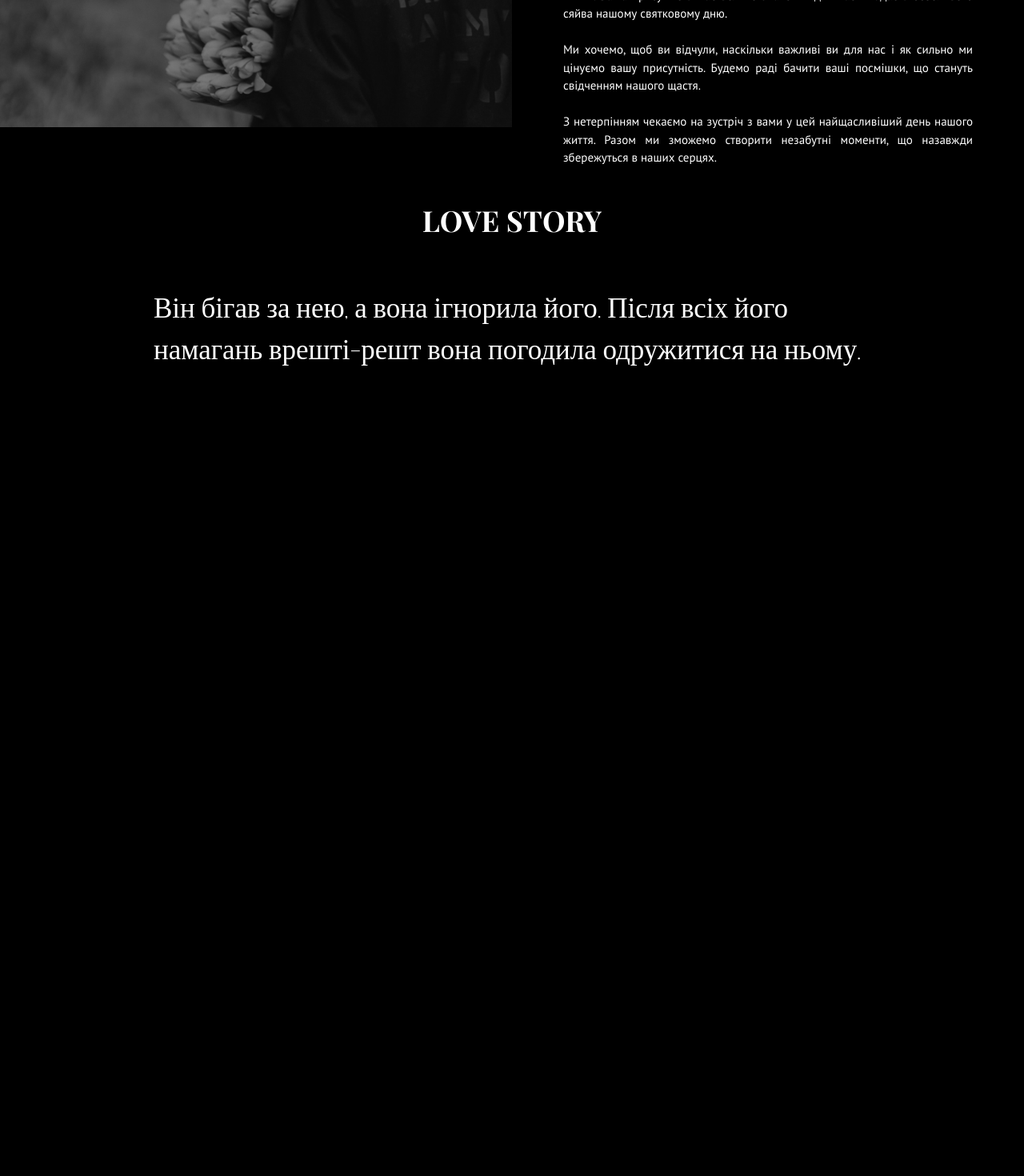
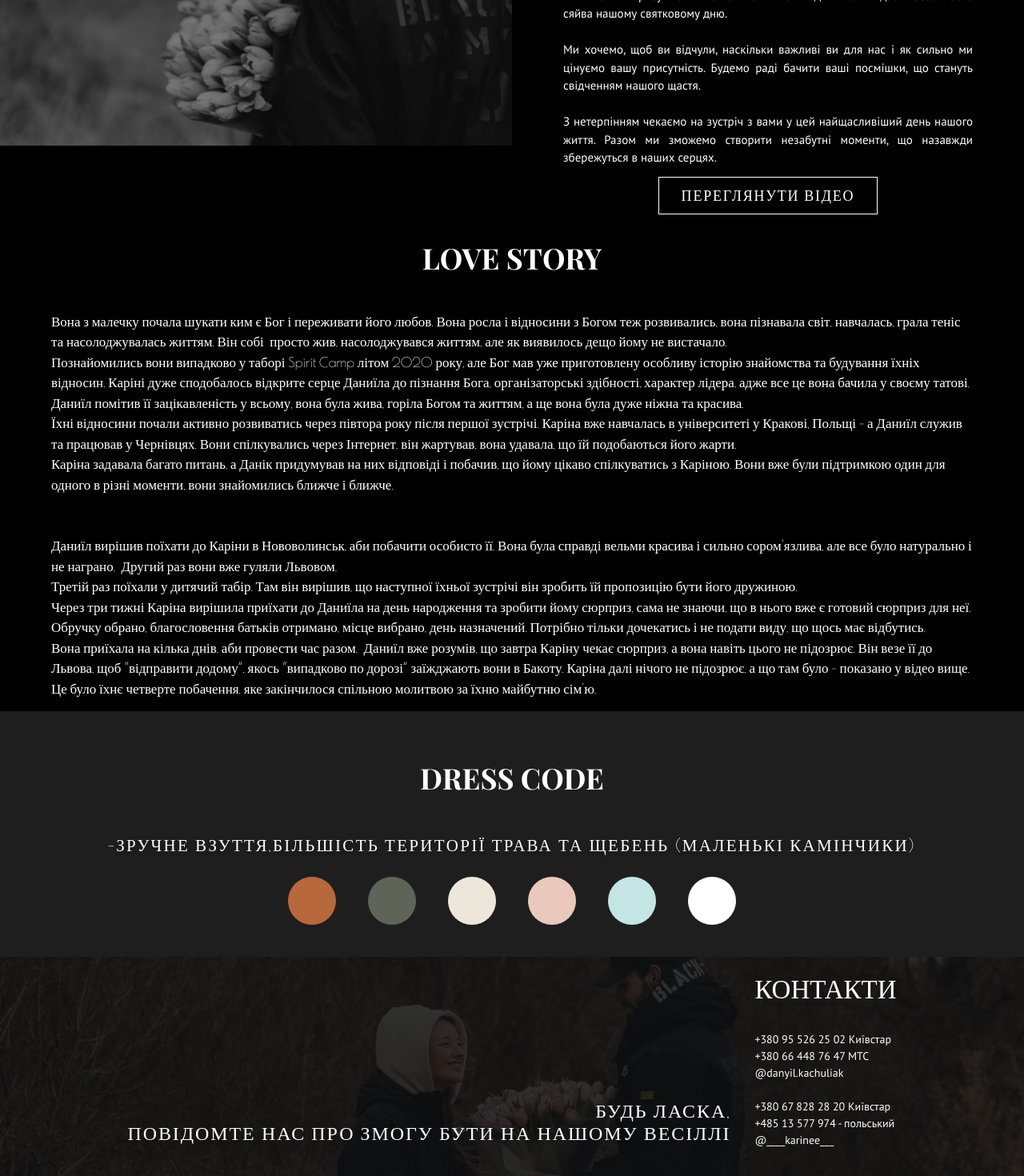
Before and after one commit to veniapopidoha/KachuliakWedding, a React (Create React App) app: page / in a window 1280 px wide. Shown: the part 1665-3135 px from the top of the page at 80% size. Before the commit the page ends 2157 px from the top, so only its background shows below. Built offline with nearby package versions, Linux system fonts and the light colour scheme; a web font is replaced by a local one.

Commit message:
finish comp version

```diff
--- a/src/Main/index.js
+++ b/src/Main/index.js
@@ -1,7 +1,17 @@
 import {
   Back,
+  Button,
+  Circle,
+  CircleDiv,
+  Contacts,
+  ContactText,
   Div,
+  DressCode,
+  Footer,
   InvitationBlock,
+  Please,
+  StyledFrame,
+  SubTitle,
   Text,
   Text2,
   Text3,
@@ -11,8 +21,10 @@ import {
 import back from '../img/back.png';
 import karina from '../img/karina.png';
 import danik from '../img/danik.png';
+import { useState } from 'react';
 
 export const Main = () => {
+  const [video, setVideo] = useState(false);
   return (
     <div>
       <Back src={back} />
@@ -62,17 +74,123 @@ export const Main = () => {
             день нашого життя. Разом ми зможемо створити незабутні моменти, що
             назавжди збережуться в наших серцях.
           </Text4>
+          <Button
+            onClick={() => {
+              setVideo(!video);
+            }}
+          >
+            переглянути відео
+          </Button>
+          {video && (
+            <StyledFrame
+              $video={video}
+              width='560'
+              height='315'
+              src='https://www.youtube.com/embed/9aMmbCsYNY0'
+              title='YouTube video player'
+              frameborder='0'
+              allow='accelerometer; autoplay; clipboard-write; encrypted-media; gyroscope; picture-in-picture; web-share'
+              allowfullscreen
+            ></StyledFrame>
+          )}
         </Div>
       </InvitationBlock>
       <InvitationBlock>
         <Div>
           <Text3>Love Story</Text3>
           <Text5>
-            Він бігав за нею, а вона ігнорила його. Після всіх його намагань
-            врешті-решт вона погодила одружитися на ньому.
+            Вона з малечку почала шукати ким є Бог і переживати його любов. Вона
+            росла і відносини з Богом теж розвивались, вона пізнавала світ,
+            навчалась, грала теніс та насолоджувалась життям. Він собі  просто
+            жив, насолоджувався життям, але як виявилось дещо йому не вистачало.
+            <br />
+            Познайомились вони випадково у таборі Spirit Camp літом 2020 року,
+            але Бог мав уже приготовлену особливу історію знайомства та
+            будування їхніх відносин. Каріні дуже сподобалось відкрите серце
+            Даниїла до пізнання Бога, організаторські здібності, характер
+            лідера, адже все це вона бачила у своєму татові. Даниїл помітив її
+            зацікавленість у всьому, вона була жива, горіла Богом та життям, а
+            ще вона була дуже ніжна та красива.
+            <br />
+            Їхні відносини почали активно розвиватись через півтора року після
+            першої зустрічі. Каріна вже навчалась в університеті у Кракові,
+            Польщі - а Даниїл служив та працював у Чернівцях. Вони спілкувались
+            через Інтернет, він жартував, вона удавала, що їй подобаються його
+            жарти.
+            <br />
+            Каріна задавала багато питань, а Данік придумував на них відповіді і
+            побачив, що йому цікаво спілкуватись з Каріною. Вони вже були
+            підтримкою один для одного в різні моменти, вони знайомились ближче
+            і ближче.
+            <br />
+            <br />
+            <br />
+            Даниїл вирішив поїхати до Каріни в Нововолинськ, аби побачити
+            особисто її. Вона була справді вельми красива і сильно сором'язлива,
+            але все було натурально і не награно.  Другий раз вони вже гуляли
+            Львовом.
+            <br />
+            Третій раз поїхали у дитячий табір. Там він вирішив, що наступної
+            їхньої зустрічі він зробить їй пропозицію бути його дружиною.
+            <br />
+            Через три тижні Каріна вирішила приїхати до Даниїла на день
+            народження та зробити йому сюрприз, сама не знаючи, що в нього вже є
+            готовий сюрприз для неї. Обручку обрано, благословення батьків
+            отримано, місце вибрано, день назначений. Потрібно тільки дочекатись
+            і не подати виду, що щось має відбутись.
+            <br />
+            Вона приїхала на кілька днів, аби провести час разом.  Даниїл вже
+            розумів, що завтра Каріну чекає сюрприз, а вона навіть цього не
+            підозрює. Він везе її до Львова, щоб “відправити додому”, якось
+            “випадково по дорозі” заїжджають вони в Бакоту. Каріна далі нічого
+            не підозрює, а що там було - показано у відео вище.
+            <br />
+            Це було їхнє четверте побачення, яке закінчилося спільною молитвою
+            за їхню майбутню сім'ю.
+            <br />
           </Text5>
         </Div>
       </InvitationBlock>
+      <DressCode>
+        <Text3>Dress Code</Text3>
+        <SubTitle>
+          -зручне взуття,більшість території трава та щебень (маленькі
+          камінчики)
+        </SubTitle>
+        <CircleDiv>
+          <Circle $color='#B7683D' />
+          <Circle $color='#5E6458' />
+          <Circle $color='#EDE7DB' />
+          <Circle $color='#EAC8BC' />
+          <Circle $color='#C3E5E3' />
+          <Circle $color='#FFFFFF' />
+        </CircleDiv>
+      </DressCode>
+      <Footer>
+        <div>
+          <Please>
+            будь ласка,
+            <br /> повідомте нас про змогу бути на нашому весіллі
+          </Please>
+        </div>
+        <div>
+          <Contacts>Контакти</Contacts>
+          <ContactText>
+            +380 95 526 25 02 Київстар
+            <br />
+            +380 66 448 76 47 МТС
+            <br />
+            @danyil.kachuliak <br />
+            <br />
+            +380 67 828 28 20 Київстар
+            <br />
+            +485 13 577 974 - польський
+            <br />
+            @____karinee___
+            <br />
+          </ContactText>
+        </div>
+      </Footer>
     </div>
   );
 };
--- a/src/Main/style.js
+++ b/src/Main/style.js
@@ -1,4 +1,5 @@
 import styled from 'styled-components';
+import back from '../img/footer.png';
 
 export const Back = styled.img`
   height: 100vh;
@@ -66,6 +67,28 @@ export const Text4 = styled.h2`
   color: #ffffff;
 `;
 
+export const StyledFrame = styled.iframe`
+  /* transition: 0.8s;
+  ${({ $video }) => ($video ? 'display: block' : 'display: none')}; */
+  margin-top: 20px;
+`;
+
+export const Button = styled.button`
+  font-family: 'Poiret One', cursive;
+  font-style: normal;
+  font-weight: 400;
+  font-size: 18px;
+  line-height: 21px;
+  text-align: center;
+  letter-spacing: 0.1em;
+  text-transform: uppercase;
+  color: #ffffff;
+  border: 1px solid #fff;
+  background-color: #000;
+  padding: 12px 28px;
+  cursor: pointer;
+`;
+
 export const Div = styled.div`
   display: flex;
   align-items: center;
@@ -74,12 +97,101 @@ export const Div = styled.div`
 `;
 
 export const Text5 = styled.h2`
+  font-family: 'Poiret One', cursive;
+  font-style: normal;
+  font-weight: 400;
+  font-size: 17px;
+  line-height: 150%;
+  width: 90vw;
+
+  color: #ffffff;
+`;
+
+export const DressCode = styled.div`
+  background: rgba(152, 152, 152, 0.2);
+  display: flex;
+  align-items: center;
+  justify-content: center;
+  flex-direction: column;
+  padding: 30px;
+`;
+
+export const SubTitle = styled.h2`
+  font-family: 'Poiret One', cursive;
+  font-style: normal;
+  font-weight: 400;
+  font-size: 21px;
+  line-height: 25px;
+  /* identical to box height */
+  text-align: center;
+  letter-spacing: 0.11em;
+  text-transform: uppercase;
+
+  color: #ffffff;
+
+  text-shadow: 0px 4px 4px rgba(0, 0, 0, 0.25);
+`;
+
+export const Circle = styled.div`
+  width: 60px;
+  height: 60px;
+  border-radius: 50%;
+  margin: 10px 20px;
+
+  ${({ $color }) => `background: ${$color}`};
+`;
+
+export const CircleDiv = styled.div`
+  display: flex;
+  align-items: center;
+  justify-content: center;
+  flex-direction: row;
+`;
+
+export const Footer = styled.footer`
+  background-image: url(${back});
+  background-size: cover;
+  display: flex;
+  align-items: flex-end;
+  justify-content: center;
+  padding: 20px;
+`;
+
+export const Contacts = styled.h3`
+  font-family: 'Poiret One', cursive;
+  font-style: normal;
+  font-weight: 400;
+  font-size: 33px;
+  margin-top: 0;
+  display: block;
+  /* identical to box height */
+  text-transform: uppercase;
+
+  /* white */
+  color: #ffffff;
+`;
+
+export const ContactText = styled.h3`
+  font-family: 'PT Sans', sans-serif;
+  font-style: normal;
+  font-weight: 400;
+  font-size: 14px;
+  line-height: 150%;
+
+  color: #ffffff;
+`;
+
+export const Please = styled.h2`
   font-family: 'Poiret One';
   font-style: normal;
   font-weight: 400;
-  font-size: 35px;
-  line-height: 150%;
-  width: 70vw;
+  font-size: 24px;
+  line-height: 28px;
+  text-align: right;
+  letter-spacing: 0.08em;
+  text-transform: uppercase;
+  padding-right: 30px;
 
+  /* white */
   color: #ffffff;
 `;
```
Also changed, not shown: src/img/footer.png (added).
